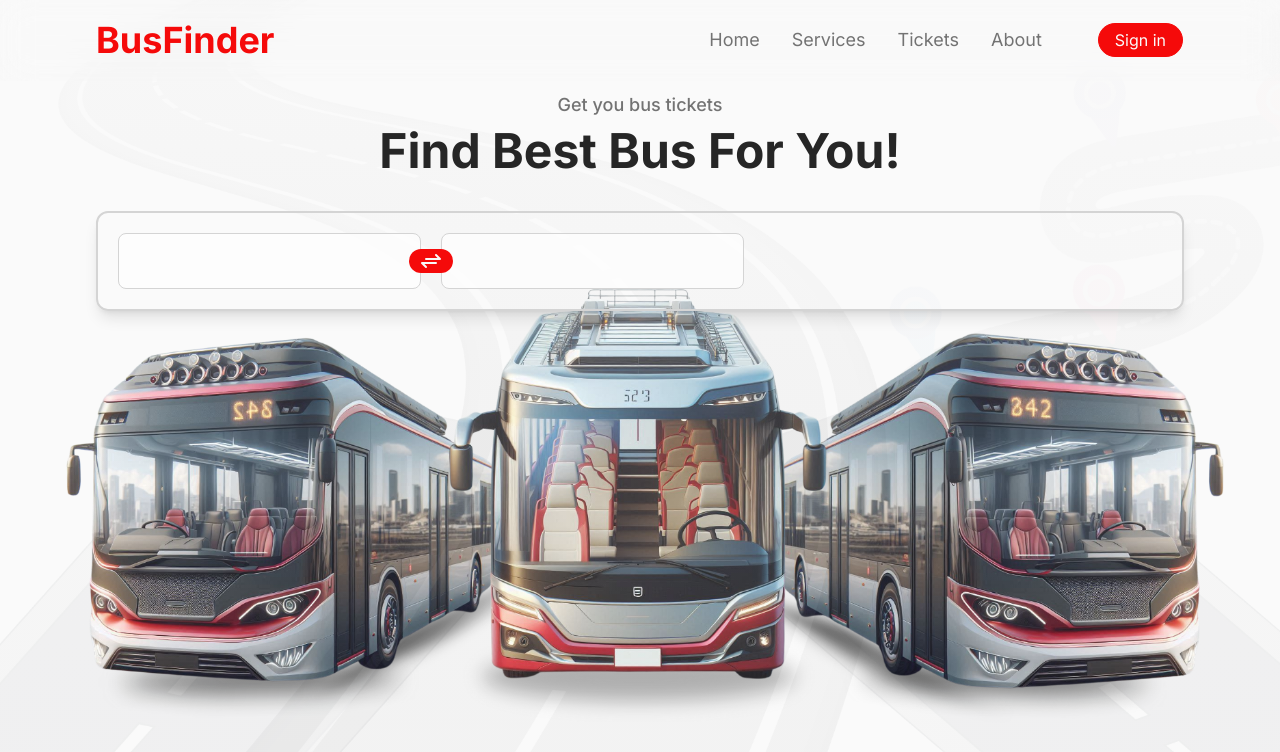
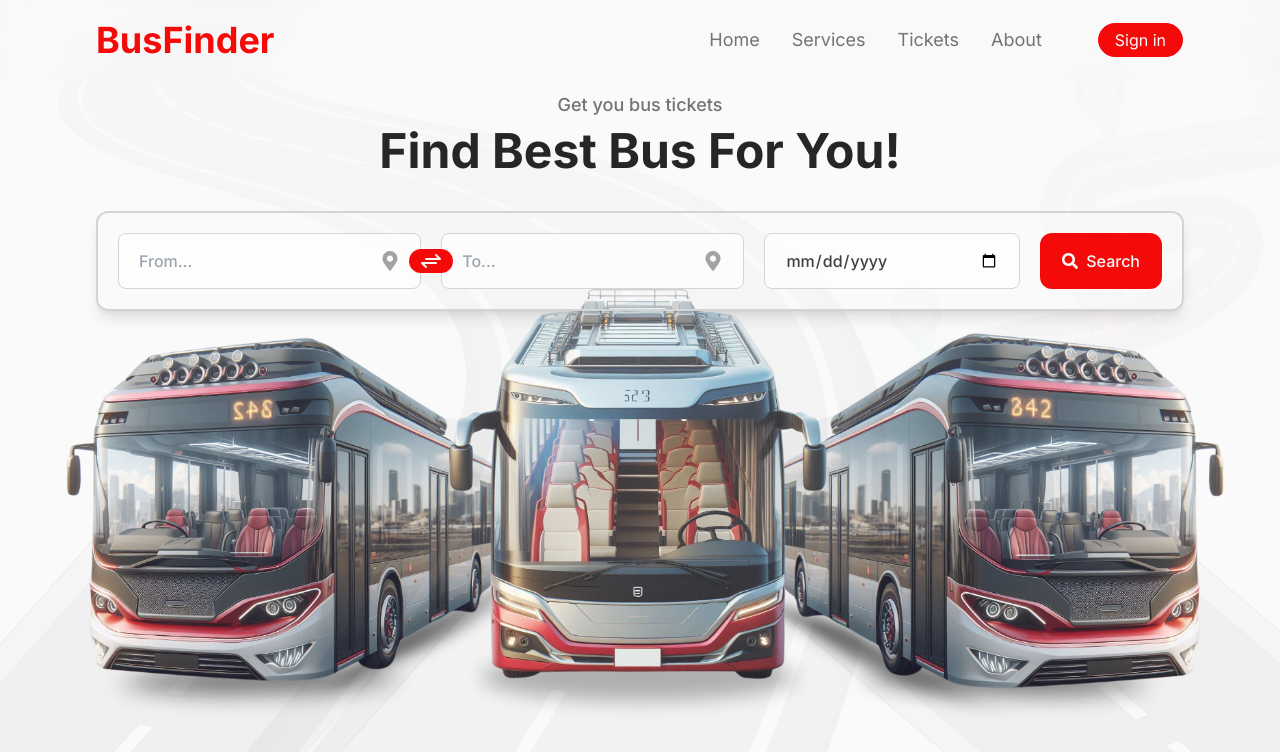
Before and after one commit to RithikRanaweera/Bus_Ticket_Booking, a React (Vite) app in the folder busticketbooking/: page / in a window 1280 px wide. Shown: the top 752 px of the page. Built offline with nearby package versions, Linux system fonts and the light colour scheme.

Commit message:
modify search section

```diff
--- a/busticketbooking/src/pages/home/hero/search/Search.jsx
+++ b/busticketbooking/src/pages/home/hero/search/Search.jsx
@@ -1,6 +1,7 @@
 import React from 'react'
-import {motion} from 'framer-motion';
+import { motion } from 'framer-motion';
 import { TbArrowsExchange } from 'react-icons/tb';
+import { FaMapMarkerAlt, FaSearch } from 'react-icons/fa';
 
 
 const Search = () => {
@@ -18,22 +19,39 @@ const Search = () => {
                 <div className="w-[60%] flex items-center gap-5 relative">
                     {/*From*/}
                     <div className="flex items-center w-1/2 px-5 text-base font-medium border rounded-lg h-14 border-neutral-300 bg-white/70 text-neutral-700 gap-x-1">
+                        <input type="text" placeholder='From...' className="flex-1 h-full bg-transparent border-none focus:outline-none" />
+                        <div className="w-5 h-5 text-neutral-400">
+                            <FaMapMarkerAlt className='w-full h-full' />
+                        </div>
                     </div>
 
                     {/*To*/}
                     <div className="flex items-center w-1/2 px-5 text-base font-medium border rounded-lg h-14 border-neutral-300 bg-white/70 text-neutral-700 gap-x-1">
+                        <input type="text" placeholder='To...' className="flex-1 h-full bg-transparent border-none focus:outline-none" />
+                        <div className="w-5 h-5 text-neutral-400">
+                            <FaMapMarkerAlt className='w-full h-full' />
+                        </div>
                     </div>
 
                     {/*Exchange button*/}
                     <button className='absolute flex items-center justify-center h-6 -translate-x-1/2 -translate-y-1/2 rounded-full w-11 top-1/2 left-1/2 bg-primary'>
-                        <TbArrowsExchange className ="w-6 h-6 text-neutral-50" />
+                        <TbArrowsExchange className="w-6 h-6 text-neutral-50" />
                     </button>
 
                 </div>
 
                 {/* data and button section*/}
                 <div className="flex items-center flex-1 gap-5 h-14">
+                    {/*Date*/}
+                    <div className="flex items-center flex-1 h-full px-5 text-base font-medium border rounded-lg border-neutral-300 bg-white/70 text-neutral-700 gap-x-1">
+                        <input type="date" className="flex-1 h-full bg-transparent border-none focus:outline-none" />
+                    </div>
 
+                    {/*Search Button*/}
+                    <button className="flex items-center justify-center h-full px-5 text-base font-medium duration-300 ease-in-out border-2 w-fit bg-primary hover:bg-transparent border-primary hover:border-primary rounded-xl text-neutral-50 gap-x-2 hover:text-primary ">
+                        <FaSearch/>
+                        Search
+                    </button>
                 </div>
 
             </div>
```
